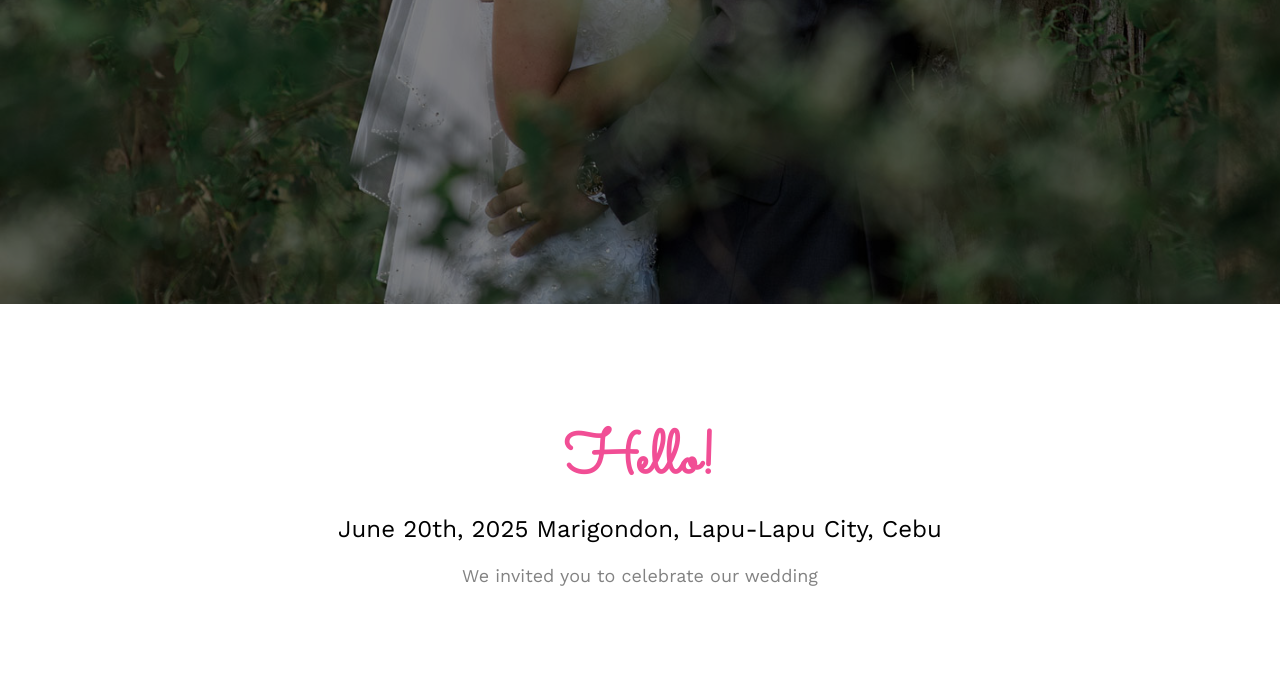
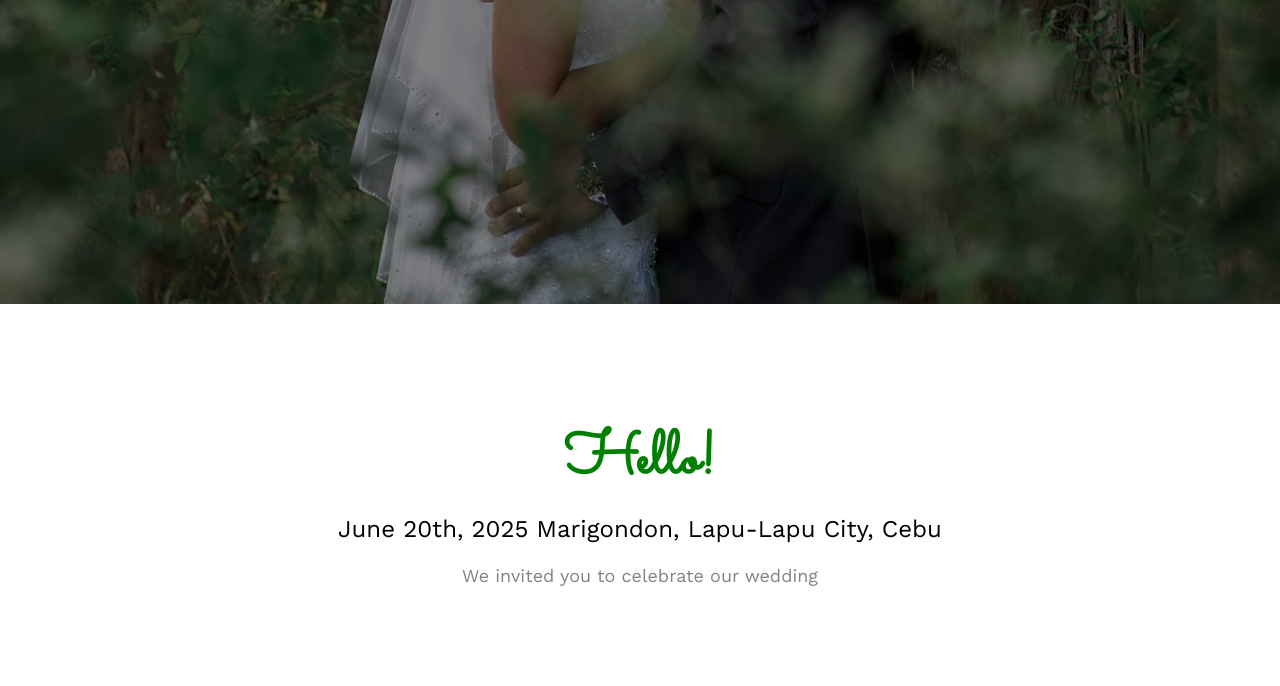
Before and after one commit to imrojames/jimlen, a website: page index.html in a window 1280 px wide. Shown: the part 596-1282 px from the top of the page. Drawn offline with nearby package versions, Linux system fonts and the light colour scheme; files whose address does not match are found by name.

Commit message:
change text color

```diff
--- a/sass/style.scss
+++ b/sass/style.scss
@@ -7,7 +7,7 @@ $grid-gutter-width: 40px !default;
 $border-radius-base:  4px !default;
 $padding-base-vertical: 14px !default;
 
-$brand-primary: #296e01 !default;
+$brand-primary: #F14E95 !default;
 $brand-secondary: #118DF0 !default;
 
 $brand-white: #fff;
```
Also changed, not shown: css/style.css.
